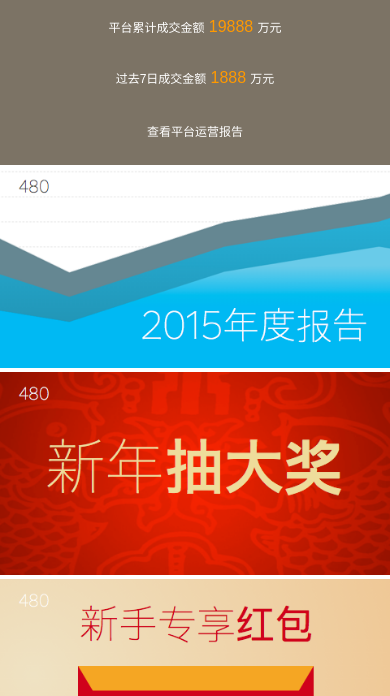
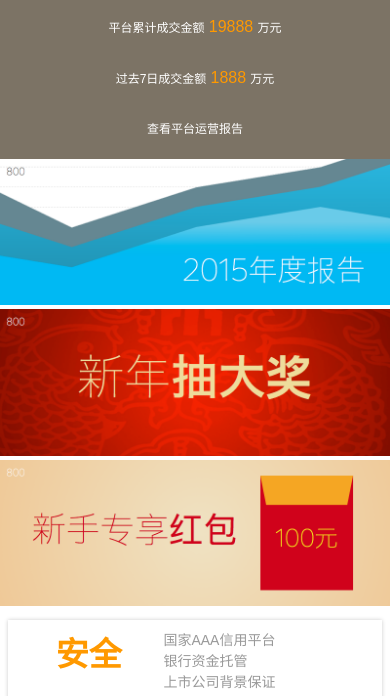
Before and after one commit to maruko0713/To_Be-_Responsive, a website with bundled scripts: page src/index.html in a window 390 px wide. Shown: the part 148-844 px from the top of the page. Built offline with nearby package versions, Linux system fonts and the light colour scheme; files whose address does not match are found by name.

Commit message:
update 09.16

```diff
--- a/src/css/main.css
+++ b/src/css/main.css
@@ -260,7 +260,6 @@ header .main ul li a.active {
 .trans_data {
 	float:left;
 	padding:1rem;
-	text-align:left;
 }
 
 .trans_data span {
@@ -286,7 +285,7 @@ header .main ul li a.active {
 .trans_report a {
     display:inline-block;
     padding:1rem;
-    line-height:3em;
+    line-height:3rem;
     color:#fff;
 }
 
@@ -647,6 +646,9 @@ header .main ul li a.active {
 }
 
 @media only screen and (max-width:30em) {
+	.product {
+		width:96%;
+	}
 	.product h2 em:first-child:before {
 		content:"";
 		display:table;
@@ -748,7 +750,7 @@ header .main ul li a.active {
 		width:98%;
 	}
 
-	.footer_content ul li .title {
+	.footer_content ul li.title {
 		font-size:1.2rem;
 		line-height:2rem;
 	}
@@ -779,7 +781,7 @@ footer ul li .icon {
     overflow:hidden;
 }
 
-footer ul li .icon_zfywxk {
+footer ul li .icon_zfywxkz {
 	width:38px;
 	height:27px;
 	background-position:-369px -45px;
--- a/src/index.html
+++ b/src/index.html
@@ -84,21 +84,21 @@
                        <div class="item">
                          <picture>
                               <source srcset="img/ad001-l.png" media="(min-width:50em)">
-                              <source srcset="img/ad001-m.png" media="(min-width:50em)">
+                              <source srcset="img/ad001-m.png" media="(max-width:50em)">
                               <img src="img/ad001.png" alt="年度报告">
                          </picture>
                         </div>
                         <div class='item'>
                              <picture>
                                   <source srcset="img/ad002-l.png" media="(min-width:50em)">
-                                  <source srcset="img/ad002-m.png" media="(min-width:50em)">
+                                  <source srcset="img/ad002-m.png" media="(max-width:50em)">
                                   <img src="img/ad002.png" alt="新年红包">
                              </picture>
                          </div>
                          <div class="item">
                              <picture>
                                   <source srcset="img/ad003-l.png" media="(min-width:50em)">
-                                  <source srcset="img/ad003-m.png" media="(min-width:50em)">
+                                  <source srcset="img/ad003-m.png" media="(max-width:50em)">
                                    <img src="img/ad003.png" alt="新手秘籍">
                               </picture>
                               </div>
```
Also changed, not shown: README.md, 2 other files.
